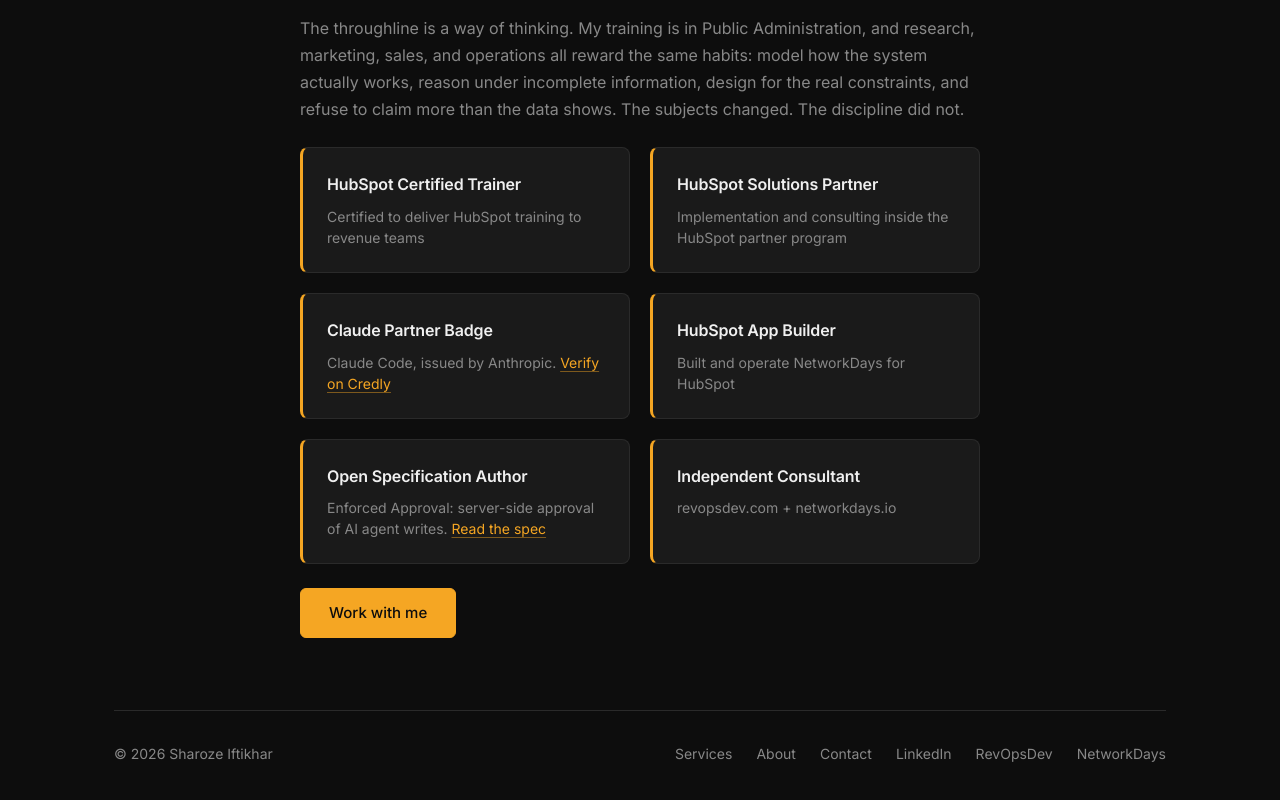
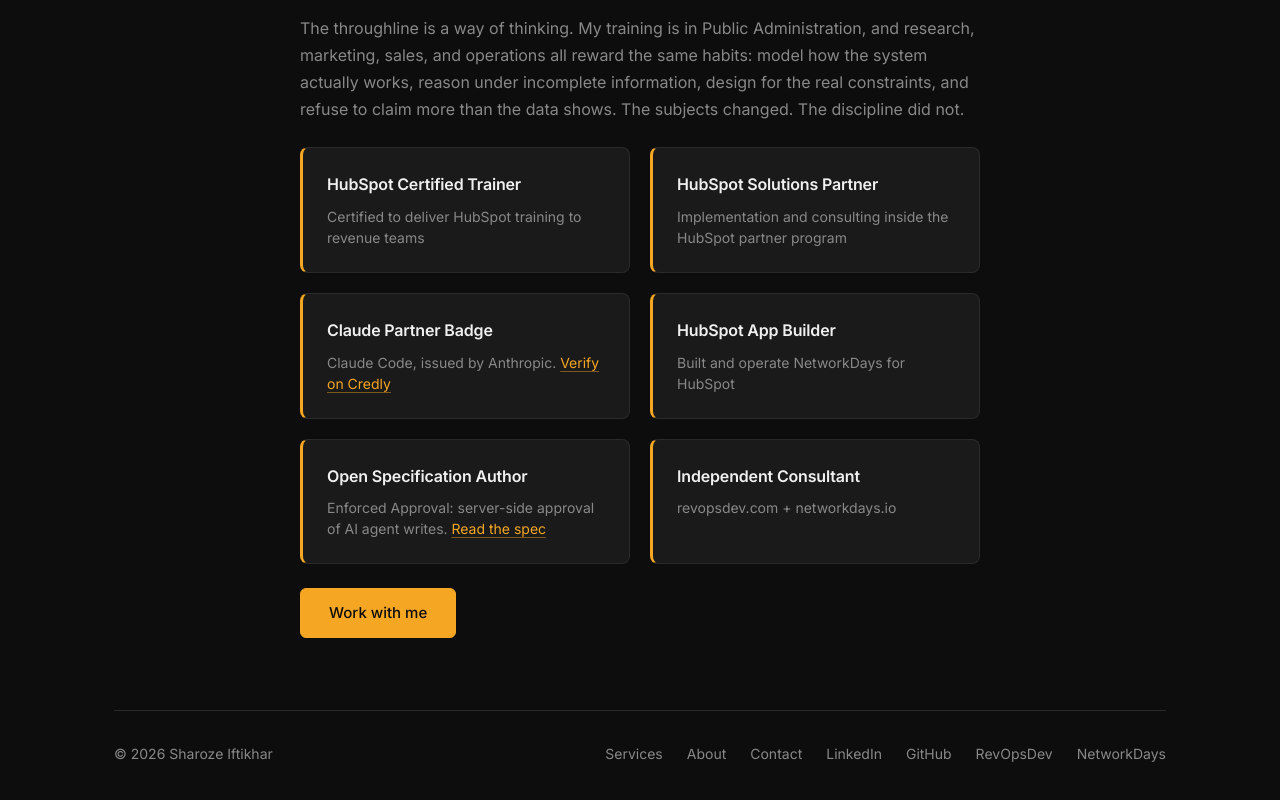
Before and after one commit to chsharoze/sharozeiftikhar-site, a plain HTML site: page about/index.html in a window 1280 px wide. Shown: the part 2087-2887 px from the top of the page. Drawn offline with nearby package versions, Linux system fonts and the light colour scheme.

Commit message:
Footer: add GitHub link on every page
Co-Authored-By: Claude Opus 5.5 <noreply@anthropic.com>

```diff
--- a/about/index.html
+++ b/about/index.html
@@ -1525,6 +1525,7 @@ body {
                 <a href="/about/" class="footer-link">About</a>
                 <a href="/contact/" class="footer-link">Contact</a>
                 <a href="https://www.linkedin.com/in/sharoze/" target="_blank" rel="noopener noreferrer" class="footer-link">LinkedIn</a>
+                <a href="https://github.com/chsharoze" target="_blank" rel="noopener noreferrer" class="footer-link">GitHub</a>
                 <a href="https://revopsdev.com/?utm_source=sharozeiftikhar.com&amp;utm_medium=referral&amp;utm_campaign=si-footer" target="_blank" rel="noopener noreferrer" class="footer-link">RevOpsDev</a>
                 <a href="https://networkdays.io/?utm_source=sharozeiftikhar.com&amp;utm_medium=referral&amp;utm_campaign=si-footer" target="_blank" rel="noopener noreferrer" class="footer-link">NetworkDays</a>
             </nav>
```
Also changed, not shown: ai-workflow-automation/index.html (+1 -0 lines), contact/index.html (+1 -0 lines), email-deliverability/index.html (+1 -0 lines), enforced-approval/index.html (+1 -0 lines), hubspot-admin-training/index.html (+1 -0 lines), hubspot-business-days-calculator/index.html (+1 -0 lines), hubspot-expert/index.html (+1 -0 lines), hubspot-onboarding-training/index.html (+1 -0 lines), hubspot-reporting-training/index.html (+1 -0 lines), hubspot-sales-training/index.html (+1 -0 lines), hubspot-source-attribution-fix/index.html (+1 -0 lines), hubspot-training/index.html (+1 -0 lines), index.html (+1 -0 lines), multi-touch-attribution/index.html (+1 -0 lines), 2 more files.
